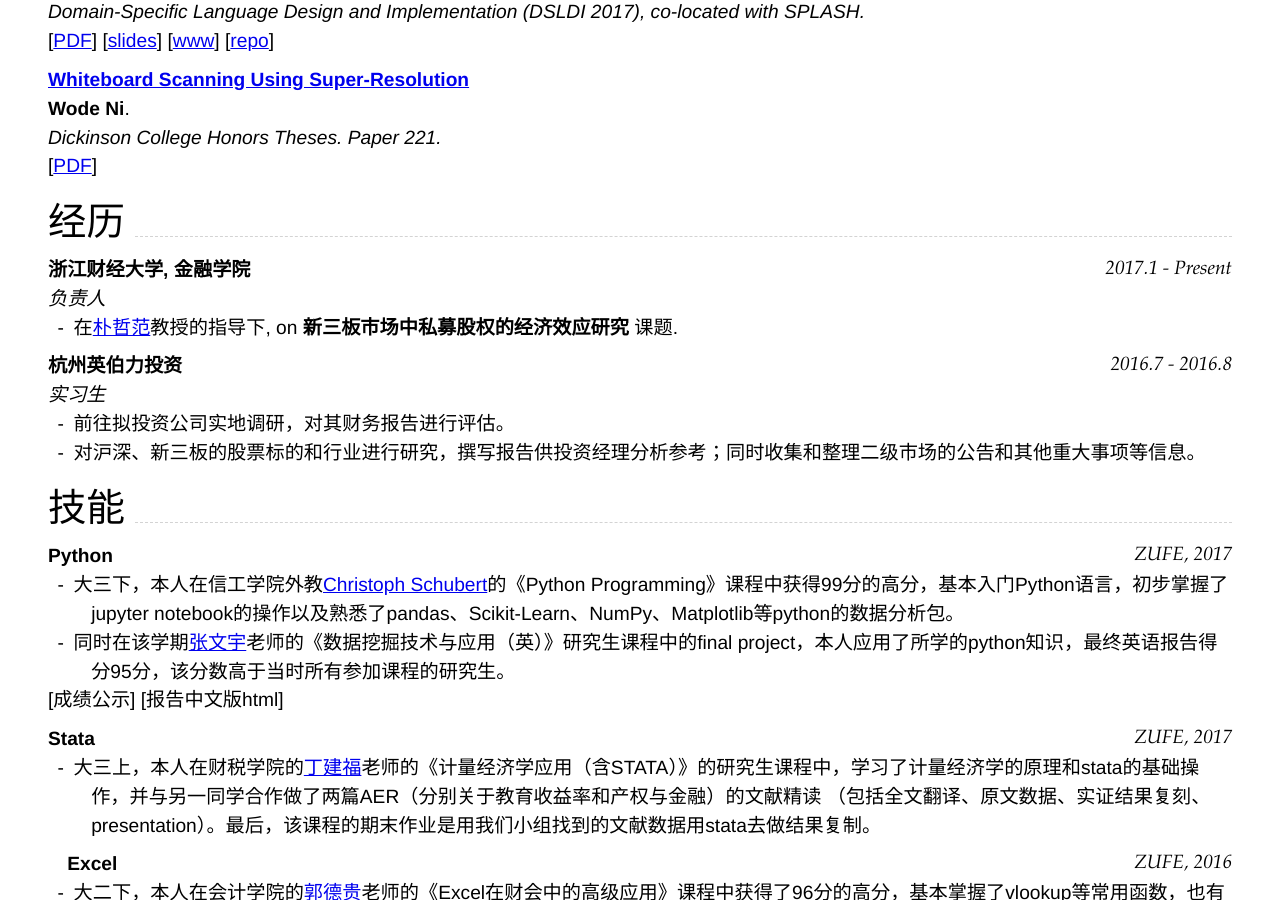
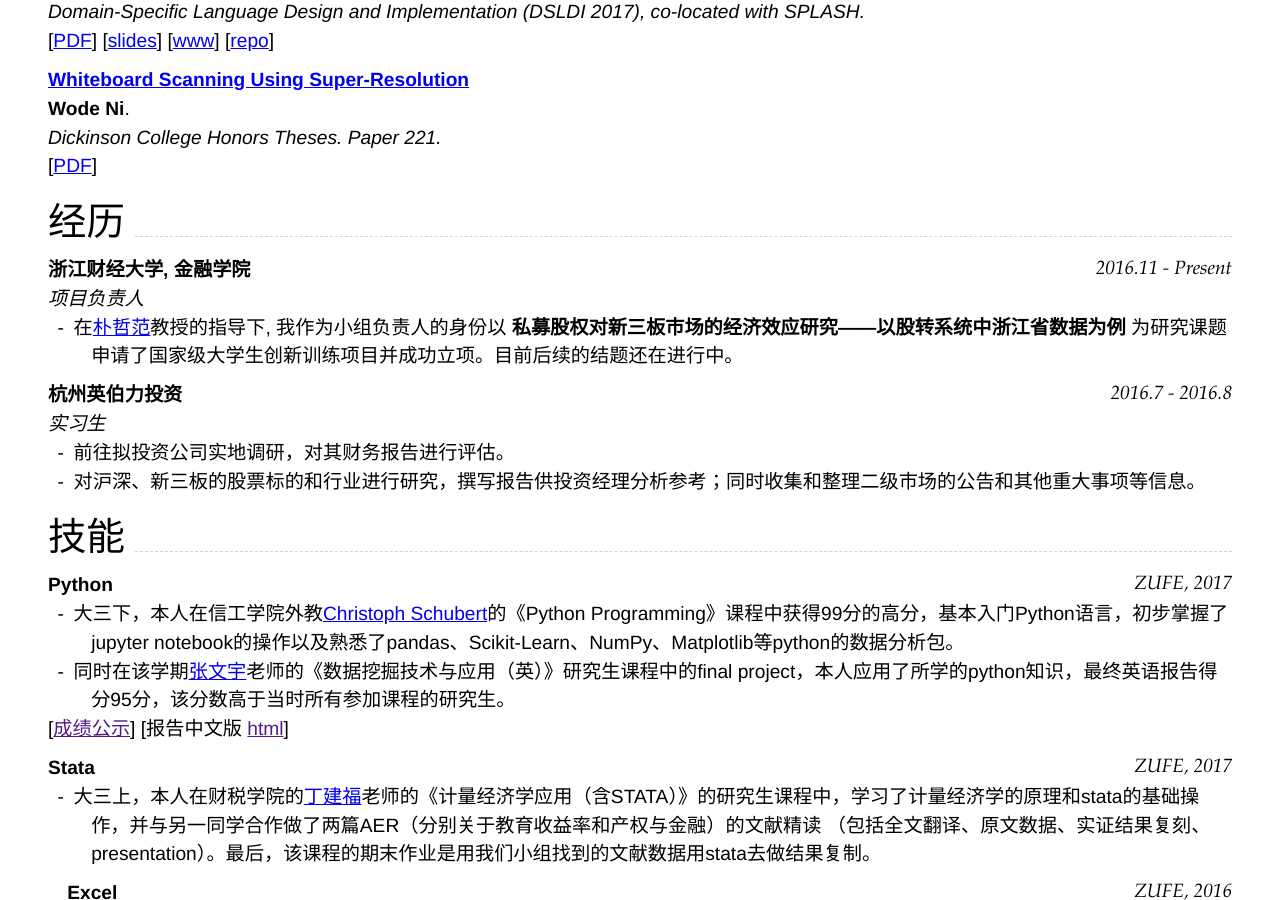
Before and after one commit to wodeni/nimo-markdown-cv, a Jekyll site: the page built from index.md, in a window 1280 px wide and 900 px high, scrolled down 568 px. Built offline with Jekyll 4.4.1, drawn with Linux system fonts in a browser that asks for light colours.

Commit message:
Update index.md

```diff
--- a/index.md
+++ b/index.md
@@ -39,9 +39,9 @@ __Wode Ni__.<br> _Dickinson College Honors Theses. Paper 221._<br>
 
 ## 经历
 
-### __浙江财经大学, 金融学院__ `2017.1 - Present`
-_负责人_<br>
-- 在[朴哲范](http://jrxy.zufe.edu.cn/info/2056/1211.htm)教授的指导下, on __新三板市场中私募股权的经济效应研究__ 课题.
+### __浙江财经大学, 金融学院__ `2016.11 - Present`
+_项目负责人_<br>
+- 在[朴哲范](http://jrxy.zufe.edu.cn/info/2056/1211.htm)教授的指导下, 我作为小组负责人的身份以 __私募股权对新三板市场的经济效应研究——以股转系统中浙江省数据为例__ 为研究课题申请了国家级大学生创新训练项目并成功立项。目前后续的结题还在进行中。
 
 
 ### __杭州英伯力投资__  `2016.7 - 2016.8`
@@ -59,7 +59,7 @@ _实习生_<br>
 - 大三下，本人在信工学院外教[Christoph Schubert](https://www.linkedin.com/in/christophschubert/)的《Python Programming》课程中获得99分的高分，基本入门Python语言，初步掌握了jupyter notebook的操作以及熟悉了pandas、Scikit-Learn、NumPy、Matplotlib等python的数据分析包。
 - 同时在该学期[张文宇](http://info.zufe.edu.cn/info/1049/5085.htm)老师的《数据挖掘技术与应用（英）》研究生课程中的final project，本人应用了所学的python知识，最终英语报告得分95分，该分数高于当时所有参加课程的研究生。
 
-[成绩公示] [报告中文版html]
+[[成绩公示]()] [报告中文版 [html]()]
 ### __Stata__ `ZUFE, 2017` <br>
 - 大三上，本人在财税学院的[丁建福](http://cz.zufe.edu.cn/info/1077/5865.htm)老师的《计量经济学应用（含STATA）》的研究生课程中，学习了计量经济学的原理和stata的基础操作，并与另一同学合作做了两篇AER（分别关于教育收益率和产权与金融）的文献精读 （包括全文翻译、原文数据、实证结果复刻、presentation）。最后，该课程的期末作业是用我们小组找到的文献数据用stata去做结果复制。
 ### __Excel__ `ZUFE, 2016` <br>
```
